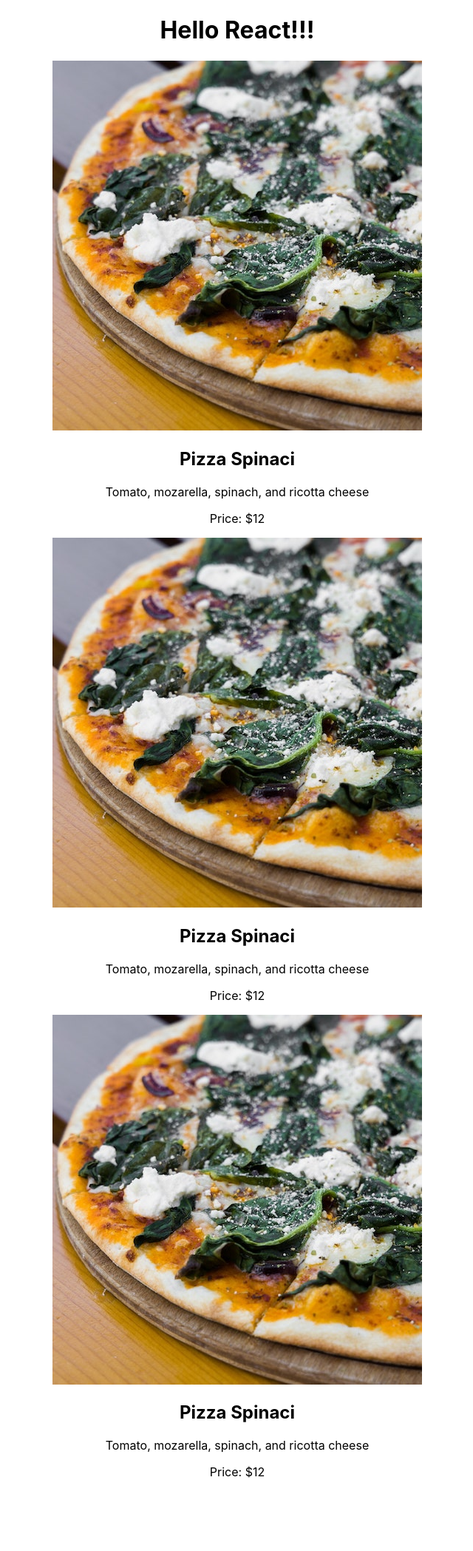
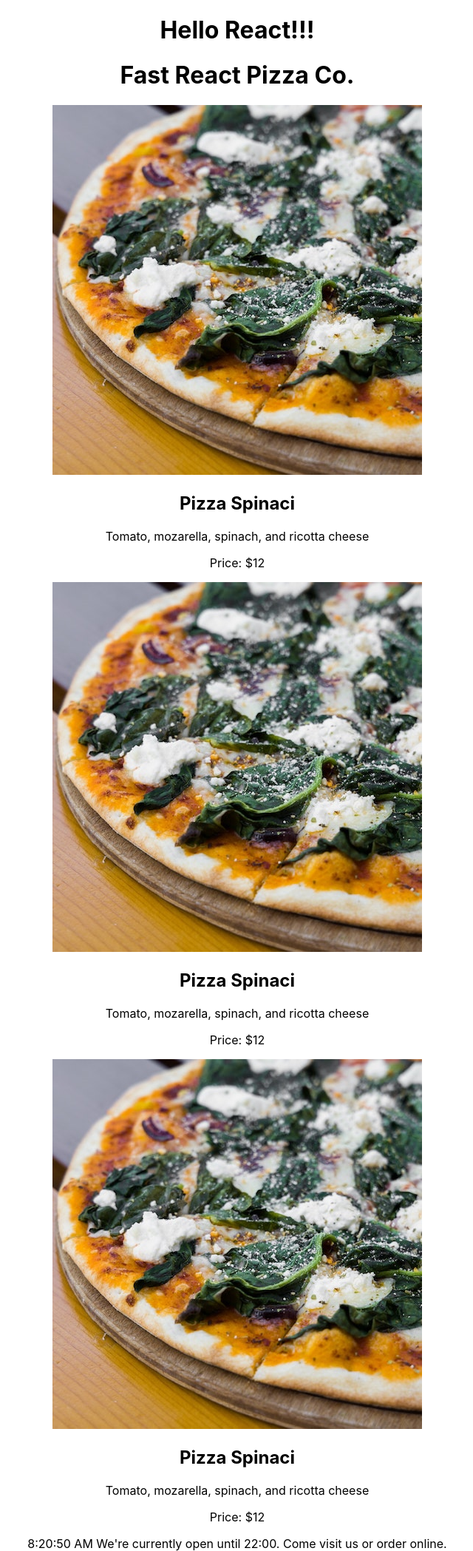
Before and after one commit to V0rikUA/02.-pizza-menu, a React (Create React App) app: page / in a window 1280 px wide. Shown: the whole page at 74% size, without its empty margins (319-959 px from the left). Before the commit the page ends 2016 px from the top, so only its background shows below. Built offline with nearby package versions, Linux system fonts and the light colour scheme.

Commit message:
Add Header and Footer components to App

```diff
--- a/src/App.js
+++ b/src/App.js
@@ -49,9 +49,32 @@ function App() {
   return (
     <div className="App">
       <h1>Hello React!!!</h1>
+      <Header />
       <Pizza />
       <Pizza />
       <Pizza />
+      <Footer />
+    </div>
+  );
+}
+
+function Header() {
+  return (
+    <div>
+      <h1>Fast React Pizza Co.</h1>
+    </div>
+  );
+}
+
+function Menu() {}
+
+function Footer() {
+  return (
+    <div>
+      <footer>
+        {new Date().toLocaleTimeString()} We're currently open until 22:00. Come
+        visit us or order online.
+      </footer>
     </div>
   );
 }
```
